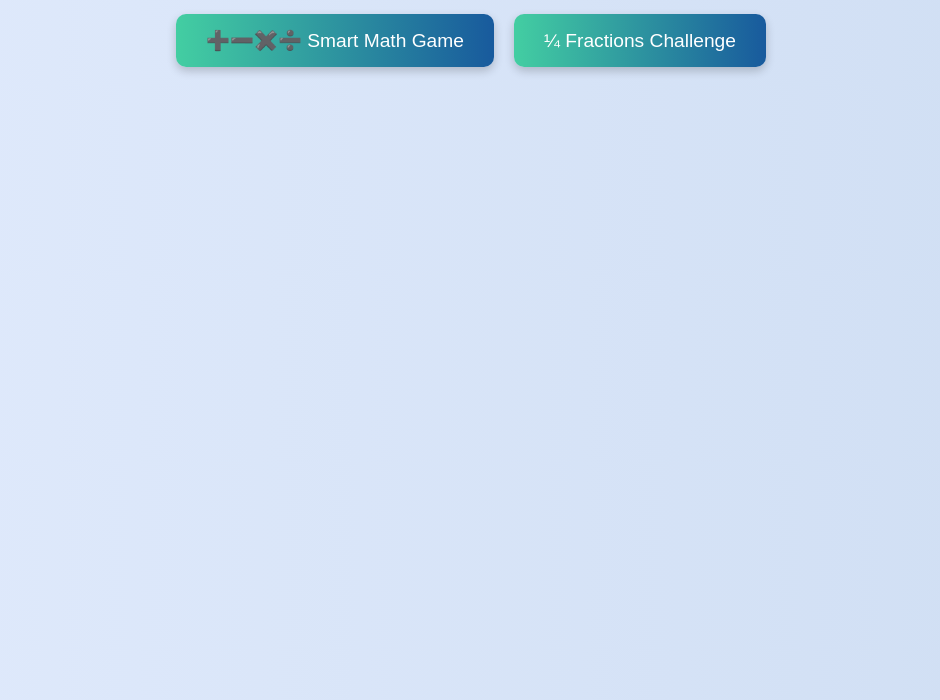
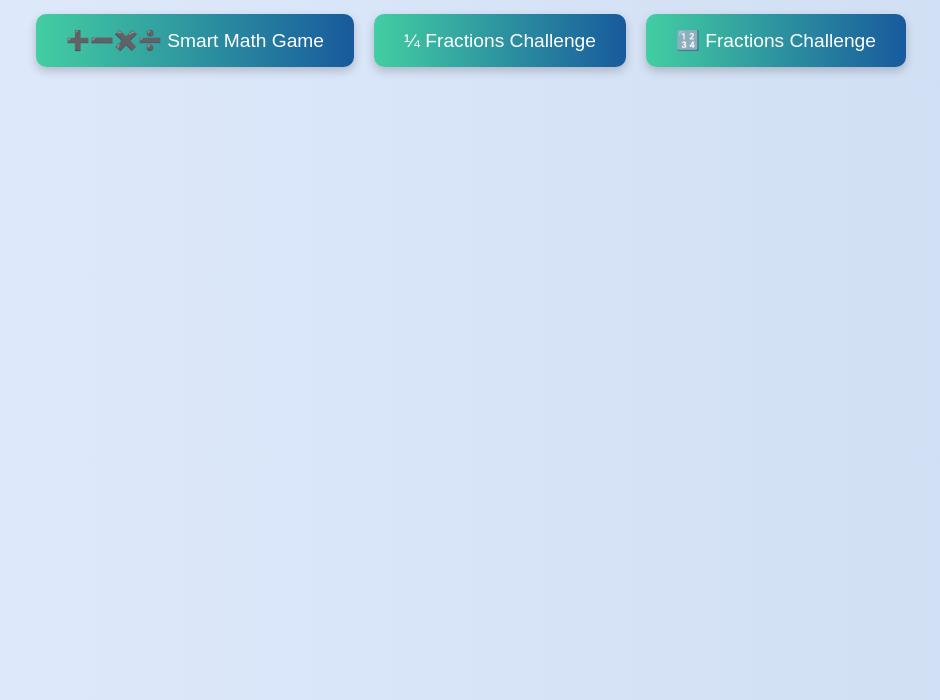
Before and after one commit to alp-web/Math-Game-Master-Page, a plain HTML site: page index.html in a window 1280 px wide. Shown: the part 100-800 px from the top of the page, without its empty margins (169-1109 px from the left). Drawn offline with Linux system fonts and the light colour scheme.

Commit message:
Update index.html

```diff
--- a/index.html
+++ b/index.html
@@ -47,6 +47,7 @@
   <div class="game-links">
     <button onclick="loadGame('smart-math.html')">➕➖✖️➗ Smart Math Game</button>
     <button onclick="loadGame('fractions-challenge.html')">¼ Fractions Challenge</button>
+     <button onclick="loadGame('Math-Challenge.html')">🔢 Fractions Challenge</button>
   </div>
 
   <iframe id="gameFrame" src="" style="display:none;"></iframe>
```
